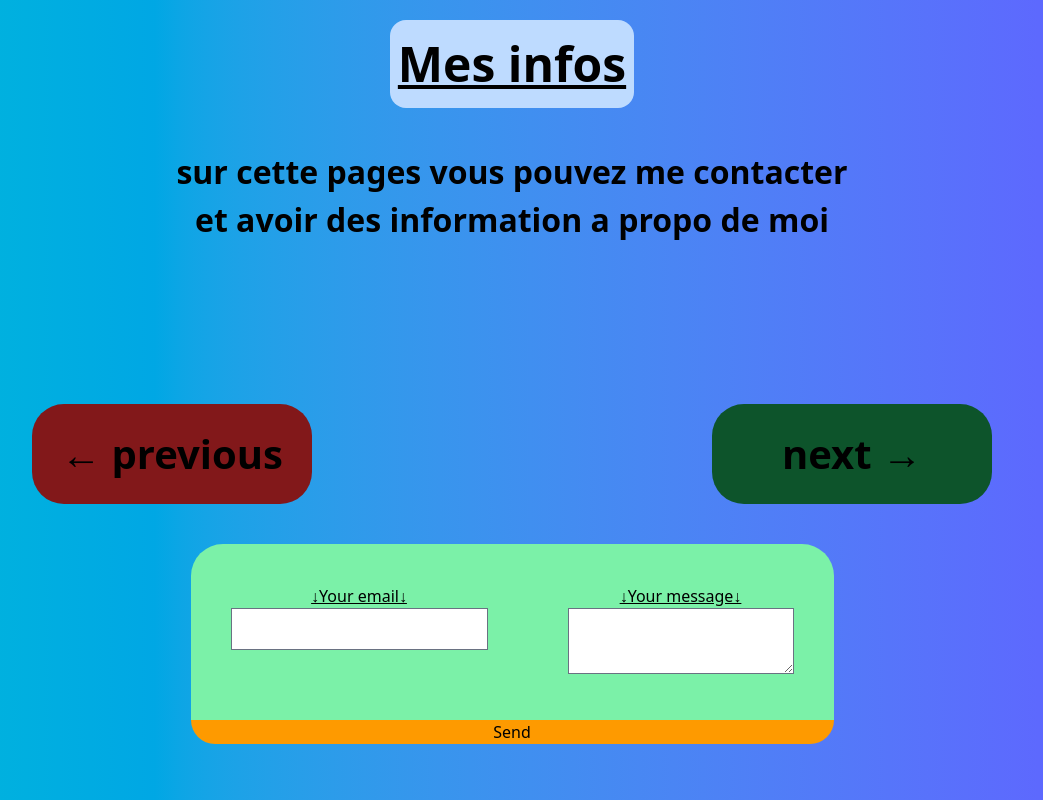
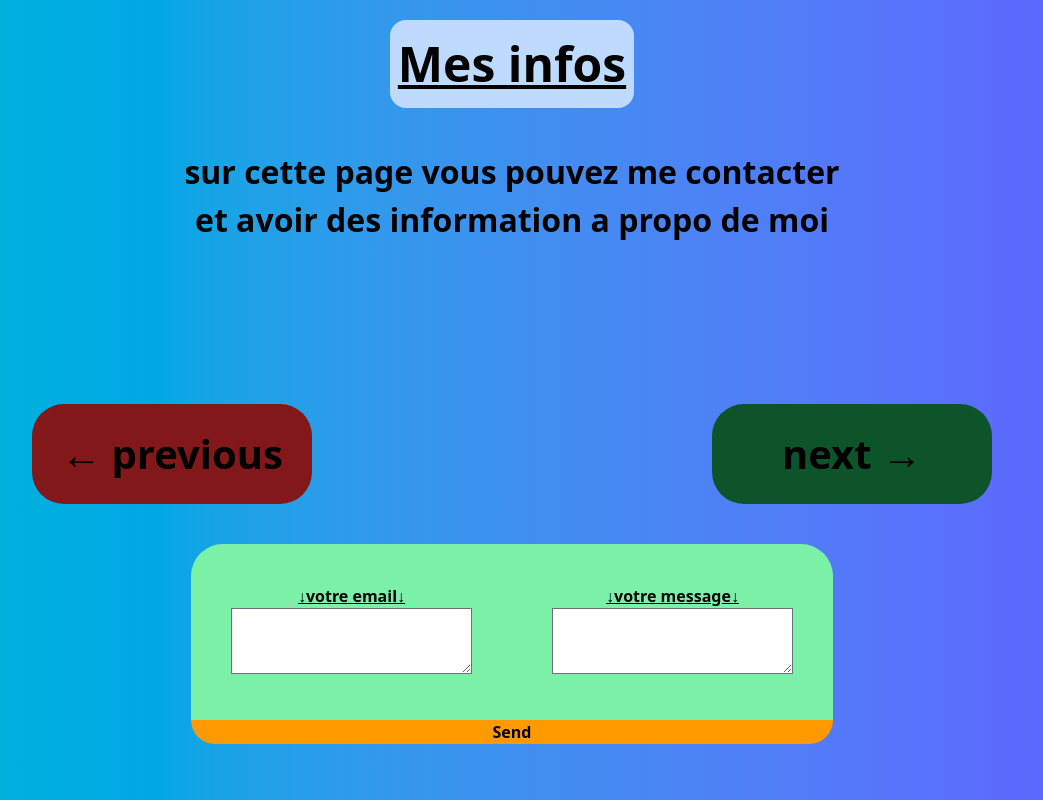
Before and after one commit to GuiguiSlide/GuiguiSlide-Mon-portfolio, a SvelteKit app: page /formulaire in a window 1280 px wide. Shown: the whole page, without its empty margins (128-1171 px from the left). Built offline with nearby package versions, Linux system fonts and the light colour scheme.

Commit message:
trying to push online

```diff
--- a/src/routes/formulaire/+page.svelte
+++ b/src/routes/formulaire/+page.svelte
@@ -18,12 +18,12 @@
         class="flex justify-center items-center text-center text-[2rem] font-bold"
     >
         <p>
-            sur cette pages vous pouvez me contacter <br />et avoir des
-            information a propo de moi
+            sur cette page vous pouvez me contacter <br />
+            et avoir des information a propo de moi
         </p>
     </div>
 </section>
-<footer class="flex justify-center align-items-end flex-col">
+<footer class="flex justify-center align-items-end flex-col font-bold">
     <div
         class="flex flex-row text-center justify-center space-x-100 p-10 text-[2.5rem]"
     >
@@ -49,15 +49,14 @@
         >
         <div class="flex flex-row">
             <label class="p-10 bg-green-300 rounded-tl-4xl text-center">
-                <u>↓Your email↓<br>
-                <input type="email" name="email" target="_blank" />
+                <u>↓votre email↓<br>
+                <textarea type="email" name="email" target="_blank" ></textarea>
             </label>
             <label class="p-10 bg-green-300 rounded-tr-4xl text-center">
-                <u>↓Your message↓<br>
+                <u>↓votre message↓<br>
                 <textarea name="message" target="_blank"></textarea>
             </label>
         </div>
-            <!-- your other form fields go here -->
             <button type="submit" class="rounded-b-4xl bg-amber-500 hover:bg-amber-200" target="_blank">Send</button>
         </form>
     </div>
```
